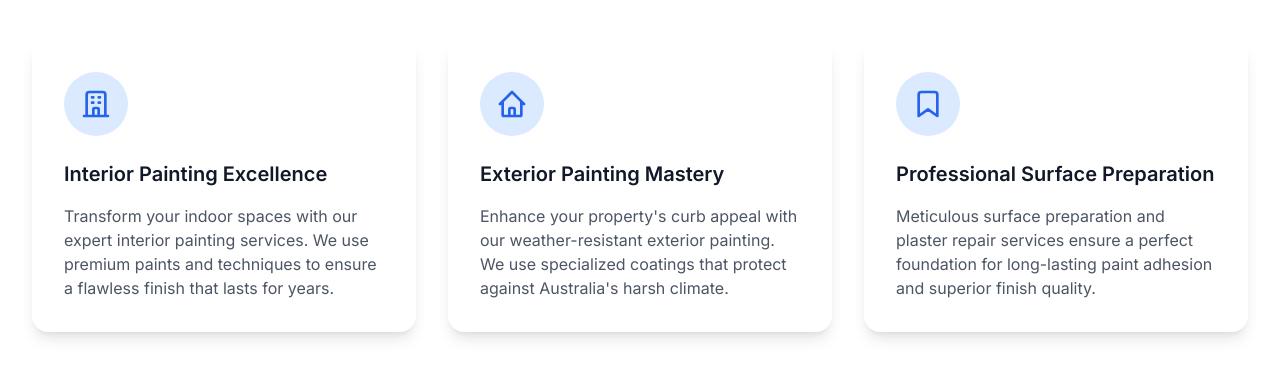
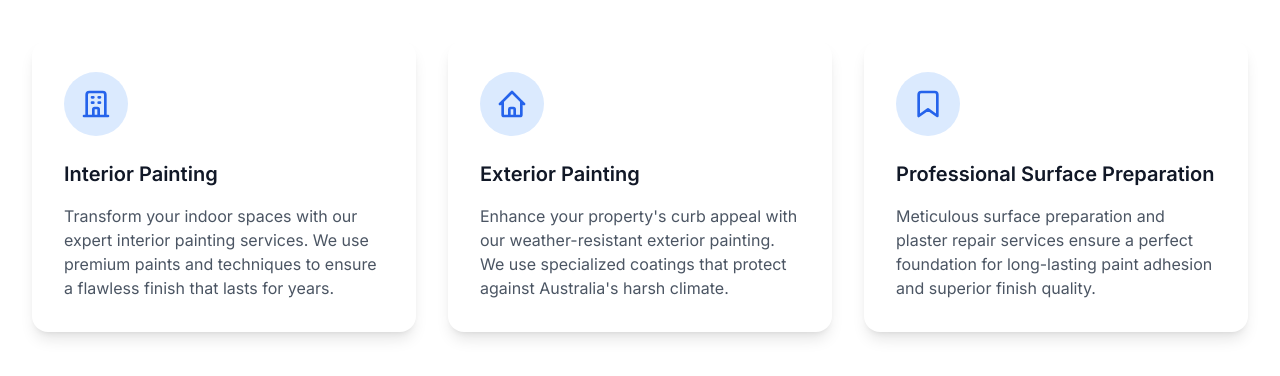
Before and after one commit to Ryannz-dot/painters-williamstown-2025-01-24-392rl, a plain HTML site: page index.html in a window 1280 px wide. Shown: the part 660-1036 px from the top of the page. Drawn offline with nearby package versions, Linux system fonts and the light colour scheme.

Commit message:
Update index.html

```diff
--- a/index.html
+++ b/index.html
@@ -57,7 +57,7 @@
                             <path stroke-linecap="round" stroke-linejoin="round" stroke-width="2" d="M19 21V5a2 2 0 00-2-2H7a2 2 0 00-2 2v16m14 0h2m-2 0h-5m-9 0H3m2 0h5M9 7h1m-1 4h1m4-4h1m-1 4h1m-5 10v-5a1 1 0 011-1h2a1 1 0 011 1v5m-4 0h4"></path>
                         </svg>
                     </div>
-                    <h3 class="text-xl font-semibold mb-4">Interior Painting Excellence</h3>
+                    <h3 class="text-xl font-semibold mb-4">Interior Painting </h3>
                     <p class="text-gray-600">Transform your indoor spaces with our expert interior painting services. We use premium paints and techniques to ensure a flawless finish that lasts for years.</p>
                 </div>
 
@@ -67,7 +67,7 @@
                             <path stroke-linecap="round" stroke-linejoin="round" stroke-width="2" d="M3 12l2-2m0 0l7-7 7 7M5 10v10a1 1 0 001 1h3m10-11l2 2m-2-2v10a1 1 0 01-1 1h-3m-6 0a1 1 0 001-1v-4a1 1 0 011-1h2a1 1 0 011 1v4a1 1 0 001 1m-6 0h6"></path>
                         </svg>
                     </div>
-                    <h3 class="text-xl font-semibold mb-4">Exterior Painting Mastery</h3>
+                    <h3 class="text-xl font-semibold mb-4">Exterior Painting </h3>
                     <p class="text-gray-600">Enhance your property's curb appeal with our weather-resistant exterior painting. We use specialized coatings that protect against Australia's harsh climate.</p>
                 </div>
 
```
